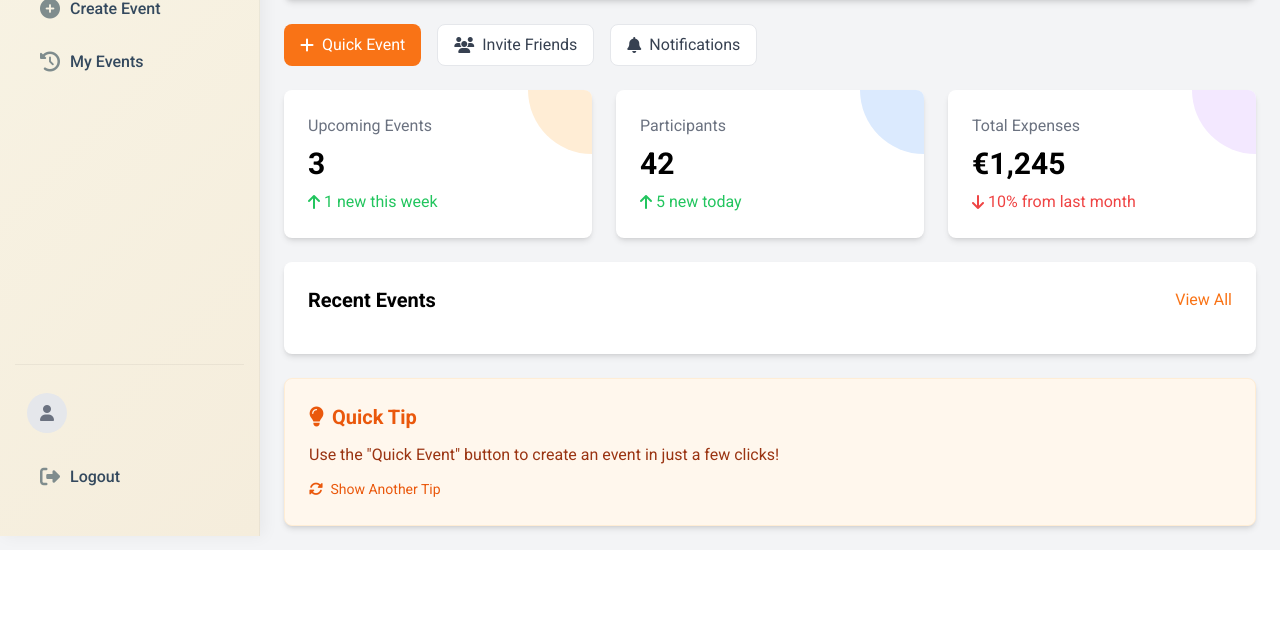
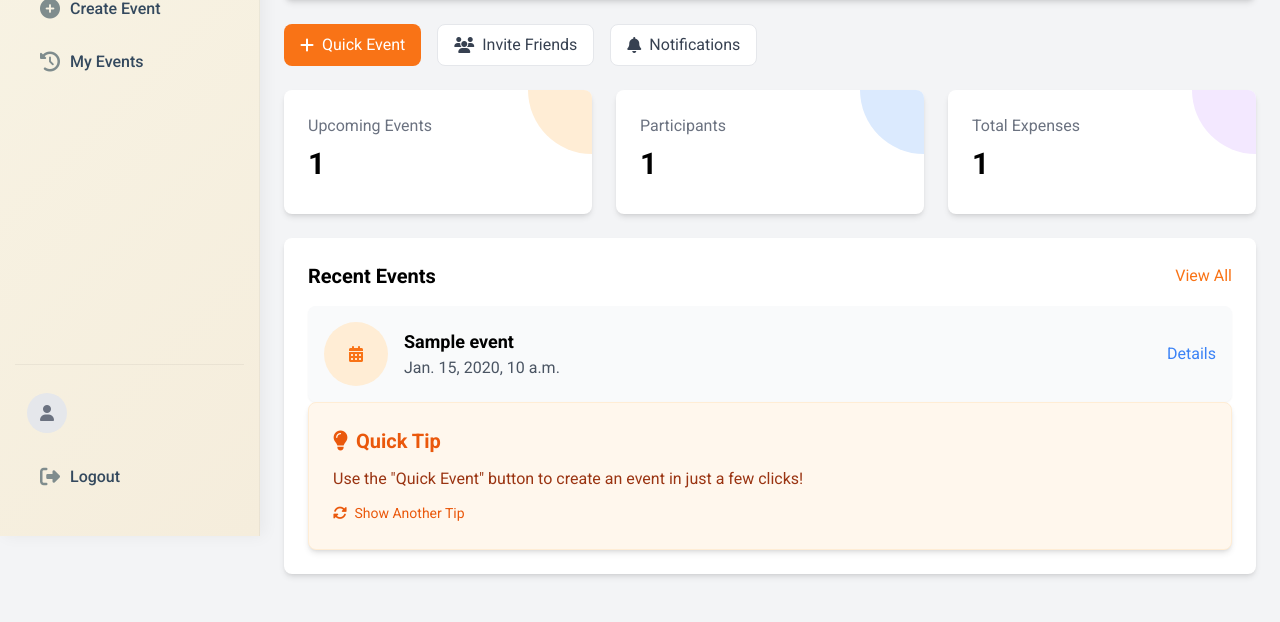
Before and after one commit to anas325/backend, a Django app: template backend/apps/base/templates/home1.html in a window 1280 px wide. Shown: the part 264-886 px from the top of the page. Before the commit the page ends 811 px from the top, so only its background shows below. Run offline with Django 3.2, Linux system fonts and the light colour scheme; the template is opened without the code that fills it: most values are stand-ins (such as "Sample title", 1, 10 or a date in 2020); some libraries are stand-ins or nearby versions.

Commit message:
Refactor home1.html for improved styling and layout; enhance sidebar interactions, update user info display, and streamline event statistics presentation.

```diff
--- a/backend/apps/base/templates/home1.html
+++ b/backend/apps/base/templates/home1.html
@@ -1,5 +1,6 @@
 <!DOCTYPE html>
 <html lang="en">
+
 <head>
     <meta charset="UTF-8">
     <meta name="viewport" content="width=device-width, initial-scale=1.0">
@@ -132,7 +133,7 @@
             transition: margin 0.3s cubic-bezier(0.4, 0, 0.2, 1);
         }
 
-        .sidebar:hover ~ .main-content {
+        .sidebar:hover~.main-content {
             margin-left: 260px;
         }
 
@@ -140,23 +141,36 @@
         .stat-card {
             transition: all 0.3s ease;
         }
+
         .stat-card:hover {
             transform: translateY(-5px);
             box-shadow: 0 20px 25px -5px rgba(0, 0, 0, 0.1), 0 10px 10px -5px rgba(0, 0, 0, 0.04);
         }
+
         .banner {
             transition: background-image 1s ease-in-out;
         }
+
         .pulse {
             animation: pulse 2s infinite;
         }
+
         @keyframes pulse {
-            0% { transform: scale(1); }
-            50% { transform: scale(1.05); }
-            100% { transform: scale(1); }
+            0% {
+                transform: scale(1);
+            }
+
+            50% {
+                transform: scale(1.05);
+            }
+
+            100% {
+                transform: scale(1);
+            }
         }
     </style>
 </head>
+
 <body class="bg-gray-100">
 
     <!-- Nouvelle Sidebar Professionnelle -->
@@ -200,8 +214,11 @@
                     </div>
                     {% endif %}
                     <div class="user-info ml-3 overflow-hidden">
-                        <p class="user-name font-medium text-sm truncate" style="opacity: 0; transition: opacity 0.3s ease; color: #2c3e50">{{user.first_name}} {{user.last_name}}</p>
-                        <p class="user-role text-xs truncate" style="opacity: 0; transition: opacity 0.3s ease; color: #7f8c8d">Premium Member</p>
+                        <p class="user-name font-medium text-sm truncate"
+                            style="opacity: 0; transition: opacity 0.3s ease; color: #2c3e50">{{user.first_name}}
+                            {{user.last_name}}</p>
+                        <p class="user-role text-xs truncate"
+                            style="opacity: 0; transition: opacity 0.3s ease; color: #7f8c8d">Premium Member</p>
                     </div>
                 </a>
                 <form method="POST" action="{% url 'logout' %}" class="mt-3">
@@ -232,13 +249,16 @@
         <div class="container mx-auto">
             <!-- Quick Actions -->
             <div class="flex flex-wrap gap-4 mb-6">
-                <button class="flex items-center px-4 py-2 bg-orange-500 hover:bg-orange-600 text-white rounded-lg transition">
+                <button
+                    class="flex items-center px-4 py-2 bg-orange-500 hover:bg-orange-600 text-white rounded-lg transition">
                     <i class="fas fa-plus mr-2"></i> Quick Event
                 </button>
-                <button class="flex items-center px-4 py-2 bg-white hover:bg-gray-100 text-gray-700 rounded-lg transition border">
+                <button
+                    class="flex items-center px-4 py-2 bg-white hover:bg-gray-100 text-gray-700 rounded-lg transition border">
                     <i class="fas fa-users mr-2"></i> Invite Friends
                 </button>
-                <button class="flex items-center px-4 py-2 bg-white hover:bg-gray-100 text-gray-700 rounded-lg transition border">
+                <button
+                    class="flex items-center px-4 py-2 bg-white hover:bg-gray-100 text-gray-700 rounded-lg transition border">
                     <i class="fas fa-bell mr-2"></i> Notifications
                 </button>
             </div>
@@ -248,26 +268,19 @@
                 <div class="stat-card bg-white p-6 rounded-lg shadow-md relative overflow-hidden">
                     <div class="absolute top-0 right-0 w-16 h-16 bg-orange-100 rounded-bl-full"></div>
                     <p class="text-gray-500">Upcoming Events</p>
-                    <p class="text-3xl font-bold my-2" id="upcomingEvents">3</p>
-                    <p class="text-green-500 flex items-center">
-                        <i class="fas fa-arrow-up mr-1"></i> 1 new this week
-                    </p>
+                    <p class="text-3xl font-bold my-2" id="upcomingEvents">{{event_count}}</p>
                 </div>
                 <div class="stat-card bg-white p-6 rounded-lg shadow-md relative overflow-hidden">
                     <div class="absolute top-0 right-0 w-16 h-16 bg-blue-100 rounded-bl-full"></div>
                     <p class="text-gray-500">Participants</p>
-                    <p class="text-3xl font-bold my-2" id="totalParticipants">42</p>
-                    <p class="text-green-500 flex items-center">
-                        <i class="fas fa-arrow-up mr-1"></i> 5 new today
-                    </p>
+                    <p class="text-3xl font-bold my-2" id="totalParticipants">{{participant_count}}</p>
+
                 </div>
                 <div class="stat-card bg-white p-6 rounded-lg shadow-md relative overflow-hidden">
                     <div class="absolute top-0 right-0 w-16 h-16 bg-purple-100 rounded-bl-full"></div>
                     <p class="text-gray-500">Total Expenses</p>
-                    <p class="text-3xl font-bold my-2" id="totalExpenses">€1,245</p>
-                    <p class="text-red-500 flex items-center">
-                        <i class="fas fa-arrow-down mr-1"></i> 10% from last month
-                    </p>
+                    <p class="text-3xl font-bold my-2" id="totalExpenses">{{total_expenses}}</p>
+
                 </div>
             </div>
 
@@ -279,8 +292,19 @@
                 </div>
 
                 <div class="space-y-4" id="recentEvents">
-                    <!-- Dynamically loaded events will appear here -->
+                    <!-- Recent events will be dynamically loaded here -->
+                    {% for event in events %}
+                    <div class="flex items-center p-4 bg-gray-50 rounded-lg shadow-sm">
+                        <div class="w-16 h-16 bg-orange-100 rounded-full flex items-center justify-center mr-4">
+                            <i class="fas fa-calendar-alt text-orange-500"></i>
                         </div>
+                        <div class="flex-grow">
+                            <h3 class="text-lg font-semibold">{{ event.title }}</h3>
+                            <p class="text-gray-600">{{ event.date }}</p>
+                        </div>
+                        <button class="text-blue-500 hover:text-blue-600">Details</button>
+                    </div>
+                    {% endfor %}
                 </div>
 
                 <!-- Quick Tips -->
@@ -377,20 +401,20 @@
         }
 
         // Toggle sidebar on all devices
-        document.getElementById('sidebarToggle').addEventListener('click', function() {
+        document.getElementById('sidebarToggle').addEventListener('click', function () {
             document.querySelector('aside').classList.toggle('hidden');
             document.querySelector('aside').classList.toggle('absolute');
             document.querySelector('aside').classList.toggle('z-10');
         });
 
         // Ensure sidebar is visible on larger screens
-        window.addEventListener('resize', function() {
+        window.addEventListener('resize', function () {
             if (window.innerWidth >= 768) {
                 document.querySelector('aside').classList.remove('hidden', 'absolute', 'z-10');
             }
         });
         // Initialize on load
-        window.onload = function() {
+        window.onload = function () {
             loadRecentEvents();
             animateValue('upcomingEvents', 0, document.getElementById("upcomingEvents").innerText, 1000);
             animateValue('totalParticipants', 0, document.getElementById("participants").innerText, 1000);
@@ -398,4 +422,5 @@
         };
     </script>
 </body>
+
 </html>
```
Lines whose indentation alone changed are shown as unchanged.
